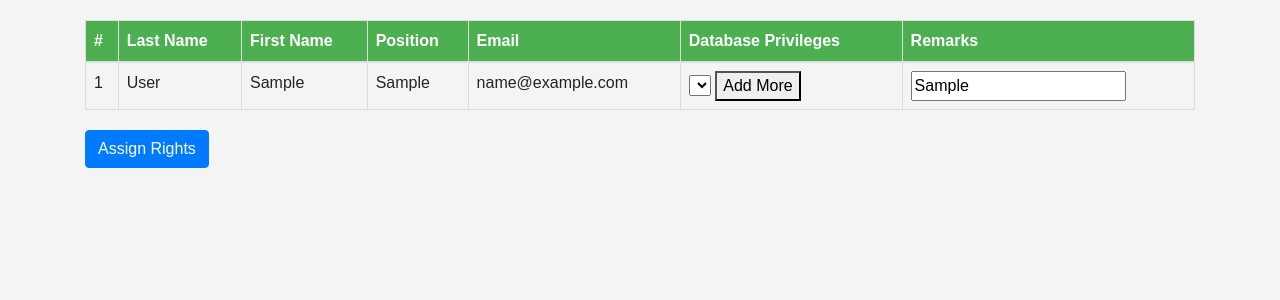
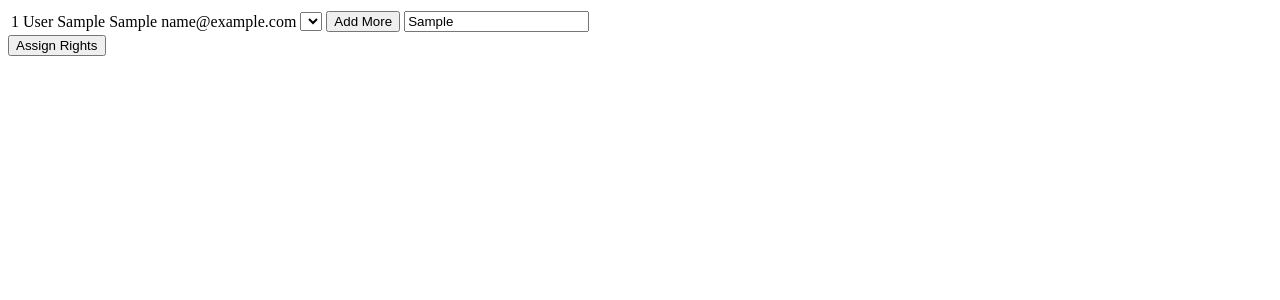
Before and after one commit to jalex0823/adformman, a Flask app: page / in a window 1280 px wide. Shown: the top 300 px of the page. Run offline with Flask 3, Linux system fonts and the light colour scheme; tables that the repository leaves empty hold one stand-in row (values such as "Sample post"); lists and menus that the app fills with data are empty; some libraries are stand-ins or nearby versions.

Commit message:
Update index.html

```diff
--- a/templates/index.html
+++ b/templates/index.html
@@ -1,64 +1,14 @@
 <!DOCTYPE html>
 <html>
 <head>
-    <title>SQL Server Personnel Right Assignments</title>
-    <link rel="stylesheet" href="https://stackpath.bootstrapcdn.com/bootstrap/4.3.1/css/bootstrap.min.css">
-    <style>
-        body {
-            font-family: Arial, sans-serif;
-            margin: 0;
-            padding: 0;
-            background-color: #f4f4f4;
-        }
-        .header {
-            display: flex;
-            align-items: center;
-            justify-content: start;
-            margin-bottom: 20px;
-            padding: 20px;
-            background-color: #fff;
-            box-shadow: 0 2px 4px 0 rgba(0,0,0,0.2);
-        }
-        .header img {
-            height: 50px;
-            margin-right: 20px;
-        }
-        .header h1 {
-            font-size: 20px;
-            color: #4CAF50;  /* Change the font color to match the button and title */
-        }
-        .table {
-            width: 100%;
-            margin: 20px 0;
-            border-collapse: collapse;
-        }
-        .table th {
-            background-color: #4CAF50;  /* Change the background color to match the button and title */
-            color: white;
-        }
-        .table td, .table th {
-            border: 1px solid #ddd;
-            padding: 8px;
-        }
-        .table td.privileges {
-            width: 20%;  /* Make the Privileges column smaller */
-        }
-    </style>
+    <!-- ... -->
 </head>
 <body>
     <div class="container">
         <form action="/assign-rights" method="post" onsubmit="return validateForm()">
             <table class="table">
                 <thead>
-                    <tr>
-                        <th>#</th>
-                        <th>Last Name</th>
-                        <th>First Name</th>
-                        <th>Position</th>
-                        <th>Email</th>
-                        <th class="privileges">Database Privileges</th>
-                        <th class="remarks">Remarks</th>
-                    </tr>
+                    <!-- ... -->
                 </thead>
                 <tbody>
                     {% for person in personnel %}
@@ -70,7 +20,7 @@
                         <td>{{ person.Email }}</td>
                         <td class="privileges">
                             <select name="privileges_{{ person.Last_Name }}">
-                                            {% for privilege in Assumed_Database_Access %}
+                                {% for privilege in person.Assumed_Database_Access %}
                                 <option value="{{ privilege }}">{{ privilege }}</option>
                                 {% endfor %}
                             </select>
```
Lines whose indentation alone changed are shown as unchanged.
